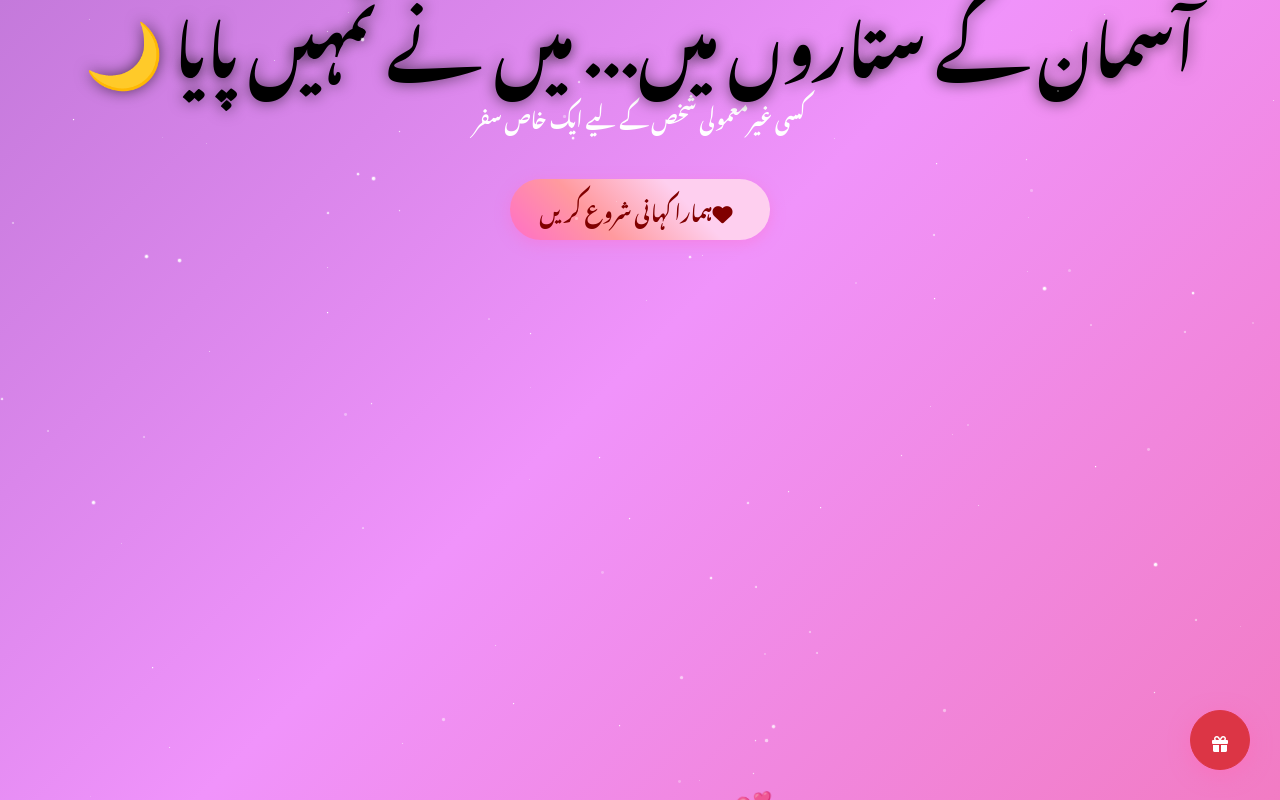
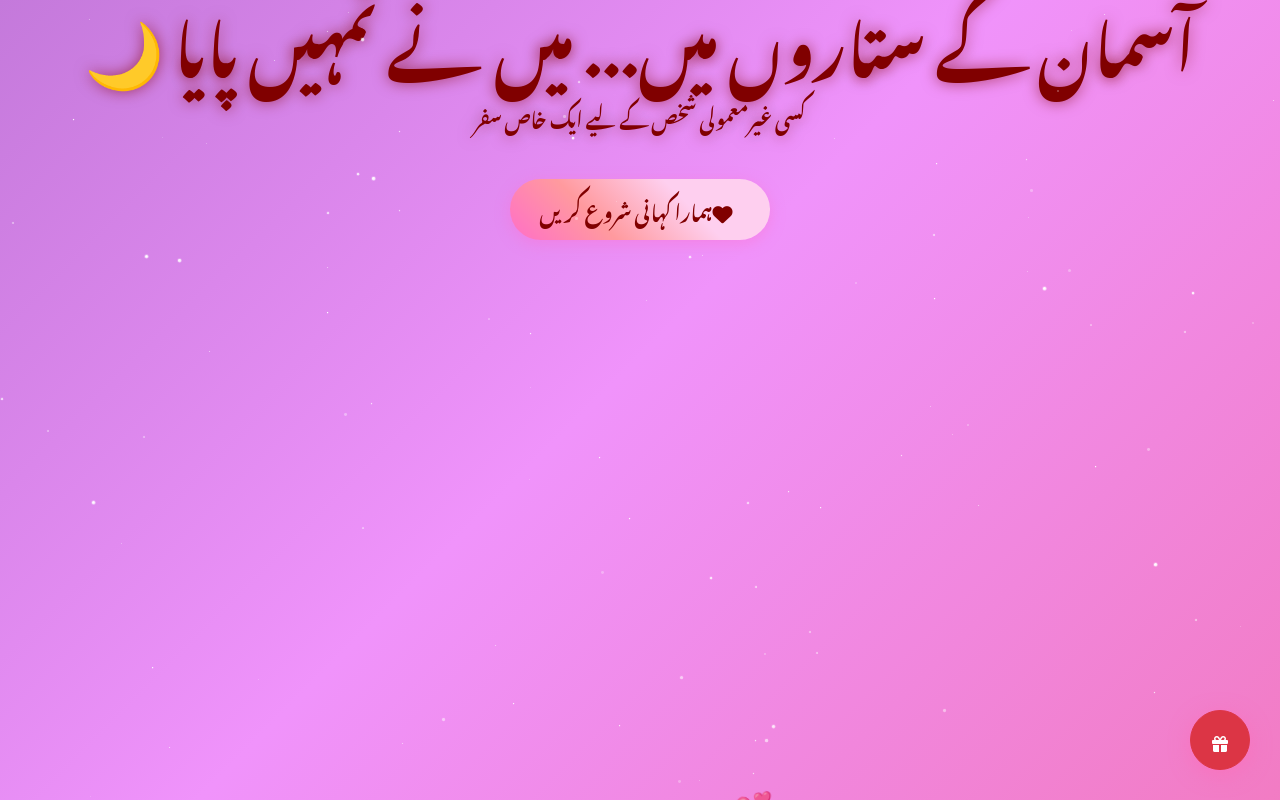
Before and after one commit to amina-ndi/best-wishes, a plain HTML site: page index.html in a window 1280 px wide. In both pictures the pointer is over the element "آسمان کے ستاروں میں... میں نے تمہیں پایا 🌙". Drawn offline with nearby package versions, Linux system fonts and the light colour scheme; a web font is replaced by a local one.

Commit message:
Update maroon hover colors for text elements and improve styling

```diff
--- a/style.css
+++ b/style.css
@@ -599,8 +599,8 @@ body {
 }
 
 .text-hover-effect:hover {
-    color: #000000 !important;
-    text-shadow: 0 0 20px rgba(0, 0, 0, 0.8);
+    color: #800000 !important;
+    text-shadow: 0 0 20px rgba(128, 0, 0, 0.8);
     transform: scale(1.05);
 }
 
@@ -611,7 +611,7 @@ body {
     left: 0;
     width: 0;
     height: 2px;
-    background: linear-gradient(90deg, #333333, #555555);
+    background: linear-gradient(90deg, #800000, #A52A2A);
     transition: width 0.3s ease;
 }
 
@@ -627,11 +627,28 @@ h2:hover,
 h3:hover,
 h4:hover,
 p:hover {
-    color: #000000 !important;
-    text-shadow: 0 0 15px rgba(0, 0, 0, 0.6);
+    color: #800000 !important;
+    text-shadow: 0 0 15px rgba(128, 0, 0, 0.6);
     transform: translateY(-2px);
     transition: all 0.3s ease;
     cursor: pointer;
+}
+
+/* Additional text elements with maroon hover */
+.display-1:hover,
+.display-2:hover,
+.display-3:hover,
+.display-4:hover,
+.text-white:hover,
+.text-white-50:hover,
+.memory-card-text:hover,
+.timeline-content:hover,
+.romantic-line-card:hover,
+.love-message-card:hover,
+.poetry-card:hover {
+    color: #800000 !important;
+    text-shadow: 0 0 15px rgba(128, 0, 0, 0.6);
+    transition: all 0.3s ease;
 }
 
 /* Poetry Container */
```
